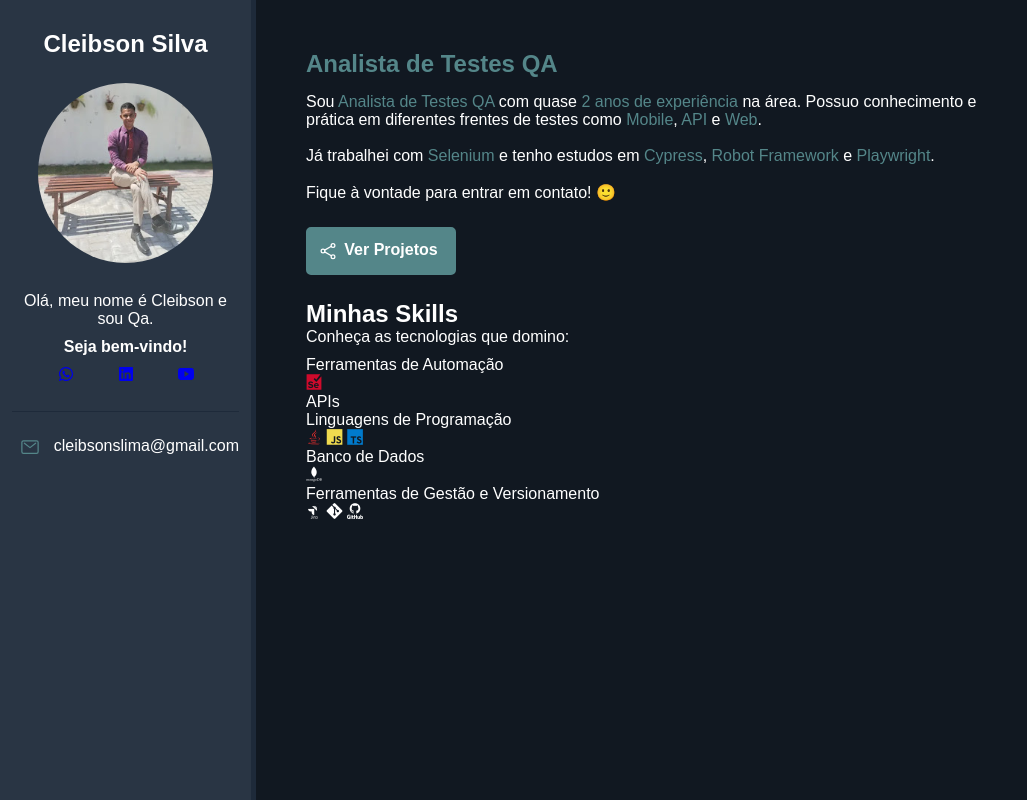
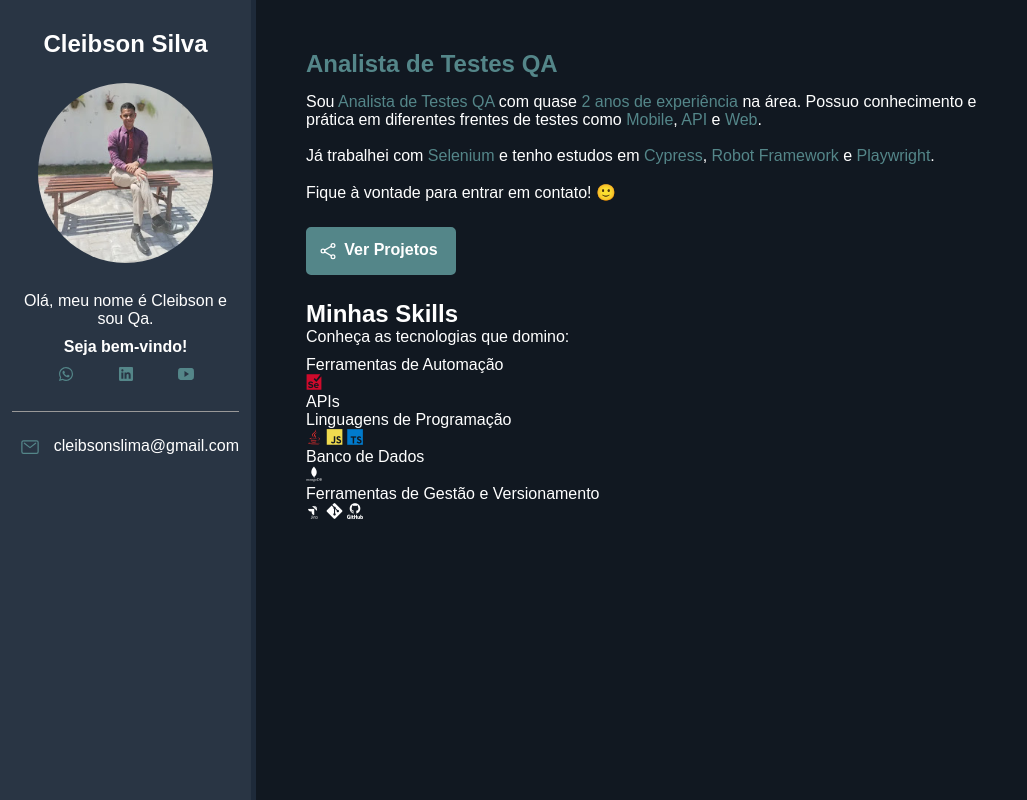
Before and after one commit to cleibsonsilva94/cleibsonsilva94.github.io, a plain HTML site: page Arquivos_Port/index.html in a window 1280 px wide. Shown: the whole page, without its empty margins (0-1027 px from the left). Drawn offline with nearby package versions, Linux system fonts and the light colour scheme.

Commit message:
Editing the color of contact buttons

```diff
--- a/Arquivos_Port/css/styles.css
+++ b/Arquivos_Port/css/styles.css
@@ -67,7 +67,7 @@ margin-bottom: 25px;
   display: flex;
   justify-content: center;
   list-style: none;
-  border-bottom: 1px solid var(--bio-border-color);
+  border-bottom: 1px solid var(--border-color);
   margin-bottom: 25px;
   padding-bottom: 25px;
 }
@@ -75,6 +75,11 @@ margin-bottom: 25px;
 #Social-container li {
   flex: 1 1 0;
   max-width: 60px;
+}
+
+#Social-container li a {
+  color: var(--main-color);
+  max-width: 30px;
 }
 
 #email-container {
```
